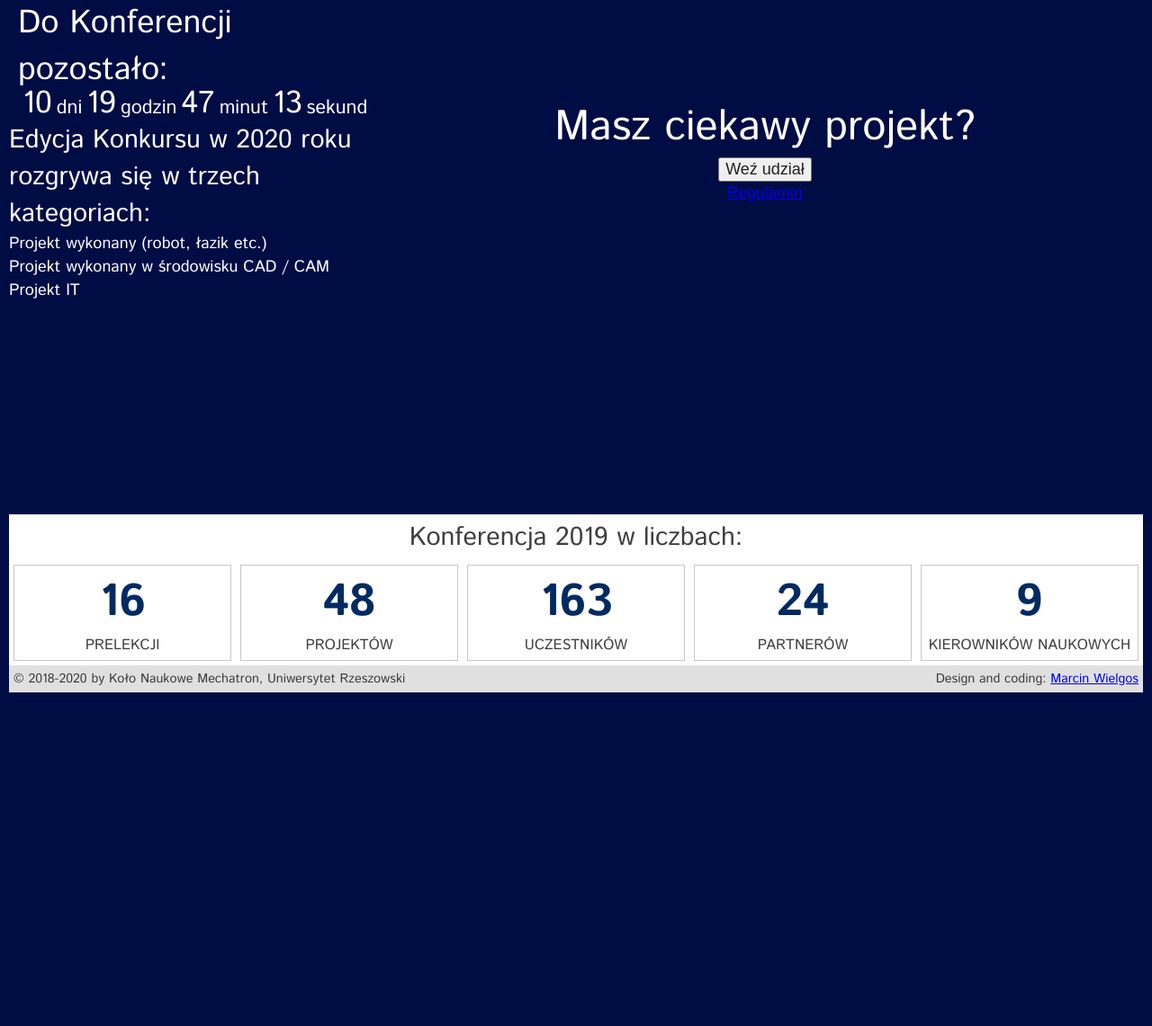
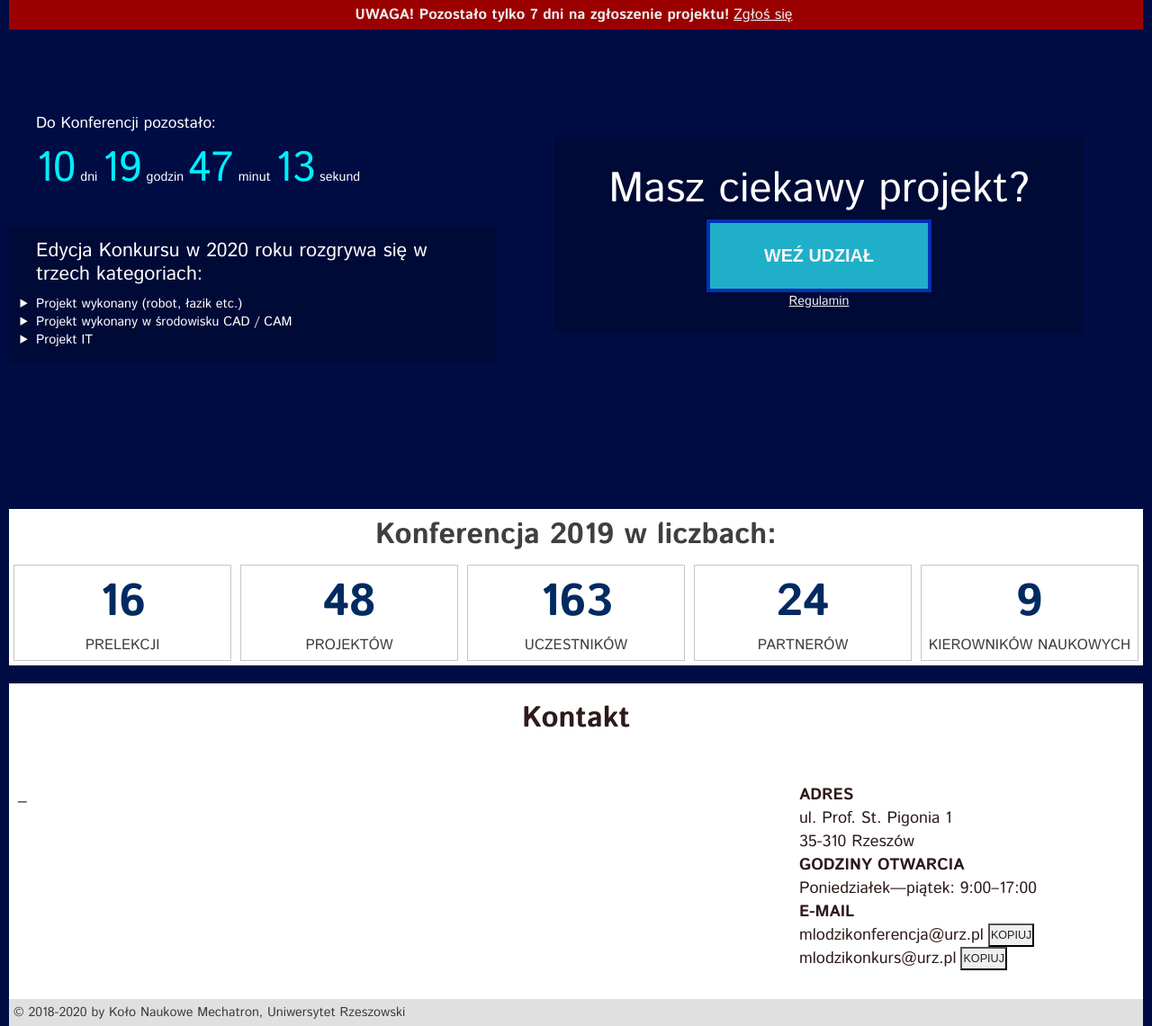
Before and after one commit to mwvabes/kmi-mechatron, a PHP site: page / in a window 1280 px wide. Shown: the part 60-1201 px from the top of the page at 90% size. Before the commit the page ends 830 px from the top, so only its background shows below. Run offline with PHP 8.4, Linux system fonts and the light colour scheme.

Commit message:
Added contact section

```diff
--- a/index.html
+++ b/index.html
@@ -11,7 +11,7 @@
   <link rel="stylesheet" href="styles/global.css">
   <link rel="stylesheet" href="styles/homepage.css">
 
-  <title>Document</title>
+  <title>Konkurs i Konferencja Młodych Inżynierów</title>
 </head>
 
 <body>
@@ -31,15 +31,19 @@
   </header>
 
   <main>
+    <div>
 
-    <div>
+      <section id="warning">
+        <span>UWAGA! Pozostało tylko 7 dni na zgłoszenie projektu!</span>
+        <a href="!">Zgłoś się</a>
+      </section>
+
       <section id="welcome" class="container">
 
         <div class="left">
           <div class="timeRemainingContainer">
             <h1>Do Konferencji pozostało:</h1>
-            <p id="timeRemaining">
-              <span id="rDays" class="rNum">10</span>dni
+            <p id="timeRemaining"><span id="rDays" class="rNum">10</span>dni
               <span id="rHours" class="rNum">19</span>godzin
               <span id="rMinutes" class="rNum">47</span>minut
               <span id="rSeconds" class="rNum">13</span>sekund
@@ -90,6 +94,42 @@
 
     </div>
 
+    <div>
+      <section id="contact">
+        <div class="title">
+          <h1>Kontakt</h1></div>
+        <div class="basis100"></div>
+
+        <div class="left">
+          <p> _</p>
+        </div>
+
+        <div id="contactInfo" class="right">
+          <div id="address">
+            <h1>Adres</h1>
+            <p>ul. Prof. St. Pigonia 1</p>
+            <p>35-310 Rzeszów</p>
+          </div>
+          <div id="openingHours">
+            <h1>Godziny otwarcia</h1>
+            <p>Poniedziałek—piątek: 9:00–17:00</p>
+          </div>
+          <div id="contactEmails">
+            <h1>E-mail</h1>
+            <ul>
+              <li>
+                <p>mlodzikonferencja@urz.pl</p><button id="copyEmail">Kopiuj</button>
+              </li>
+              <li>
+                <p>mlodzikonkurs@urz.pl</p><button id="copyEmail">Kopiuj</button>
+              </li>
+            </ul>
+          </div>
+        </div>
+
+      </section>
+    </div>
+
   </main>
 
   <footer>
@@ -98,7 +138,7 @@
         <p>&copy; 2018-2020 by Koło Naukowe Mechatron, Uniwersytet Rzeszowski</p>
       </div>
       <div class="right">
-        <p>Design and coding: <a href="http://vabes.pl">Marcin Wielgos</a></p>
+        <!-- <p>Projekt i realizacja: </p> -->
       </div>
     </div>
   </footer>
--- a/styles/global.css
+++ b/styles/global.css
@@ -82,6 +82,10 @@ nav > ul > li > a:hover {
   transition: 100ms linear;
 }
 
+main > div:first-child {
+  min-height: calc(100vh - 60px);
+}
+
 main > div {
   max-width: 1260px;
   margin: 0px auto;
@@ -94,7 +98,6 @@ main > div {
           flex-direction: column;
   -ms-flex-wrap: wrap;
       flex-wrap: wrap;
-  min-height: calc(100vh - 60px);
   -webkit-box-pack: justify;
       -ms-flex-pack: justify;
           justify-content: space-between;
@@ -121,6 +124,30 @@ main > div {
   text-align: right;
 }
 
+#warning {
+  font-size: .9rem;
+  display: -webkit-box;
+  display: -ms-flexbox;
+  display: flex;
+  background-color: #9b0000;
+  color: #eee;
+  font-weight: bold;
+  padding: 5px;
+  text-align: center;
+  -webkit-box-pack: center;
+      -ms-flex-pack: center;
+          justify-content: center;
+  -ms-flex-wrap: wrap;
+      flex-wrap: wrap;
+}
+
+#warning > a {
+  text-decoration: underline;
+  color: #eee;
+  margin: 0 5px;
+  font-weight: normal;
+}
+
 footer > div {
   color: #3d3d3d;
   font-size: .8rem;
@@ -142,6 +169,7 @@ footer > div {
 
 footer > * > * > p {
   font-size: inherit;
+  text-align: center;
 }
 
 .footer > .left {
--- a/styles/global.scss
+++ b/styles/global.scss
@@ -5,6 +5,9 @@ $anchorMenuColor: #FFF;
 
 $footerBackground: #e0e0e0;
 $footerColor: #3d3d3d;
+
+$warningBgColor: rgb(155, 0, 0);
+$warningColor: #eee;
 
 $maxWidth: 1260px;
 
@@ -80,13 +83,16 @@ nav > ul > li > a:hover {
   transition: 100ms linear;
 }
 
+main > div:first-child {
+  min-height: calc(100vh - 60px);
+}
+
 main > div {
   max-width: 1260px;
   margin: 0px auto;
   display: flex;
   flex-direction: column;
   flex-wrap: wrap;
-  min-height: calc(100vh - 60px);
   justify-content: space-between;;
 }
 
@@ -108,6 +114,25 @@ main > div {
   text-align: right;
 }
 
+#warning {
+  font-size: .9rem;
+  display: flex;
+  background-color: $warningBgColor;
+  color: $warningColor;
+  font-weight: bold;
+  padding: 5px;
+  text-align: center;
+  justify-content: center;
+  flex-wrap: wrap;
+}
+
+#warning > a {
+  text-decoration: underline;
+  color: $warningColor;
+  margin: 0 5px;
+  font-weight: normal;
+}
+
 footer > div {
   color: $footerColor;
   font-size: .8rem;
@@ -123,6 +148,7 @@ footer > div {
 
 footer > * > * > p {
   font-size: inherit;
+  text-align: center;
 }
 
 .footer > .left {
--- a/styles/homepage.css
+++ b/styles/homepage.css
@@ -1,6 +1,10 @@
 body {
   background-color: #000c44;
   color: #FFF;
+}
+
+section#contact {
+  margin-top: 20px;
 }
 
 .timeRemainingContainer {
@@ -13,18 +17,23 @@ body {
   -webkit-box-direction: normal;
       -ms-flex-direction: column;
           flex-direction: column;
-  font-size: 1rem;
-  padding: 0 10px;
+  font-size: .8rem;
+  padding: 15px 30px;
+  margin-bottom: 10px;
 }
 
 .timeRemainingContainer > h1 {
-  font-size: 2em;
+  font-size: 1.2em;
 }
 
 .rNum {
-  font-size: 1.6em;
+  font-size: 2.6rem;
   margin: 5px;
-  line-height: 0.4;
+  color: #00eeff;
+}
+
+.rNum:first-child {
+  margin-left: 0;
 }
 
 #timeRemaining:first-child {
@@ -32,7 +41,7 @@ body {
 }
 
 .timeRemainingContainer > p {
-  font-size: 1.2em;
+  font-size: 1em;
 }
 
 #timeRemaining {
@@ -45,6 +54,9 @@ body {
           flex-direction: row;
   -ms-flex-wrap: wrap;
       flex-wrap: wrap;
+  -webkit-box-align: first baseline;
+      -ms-flex-align: first baseline;
+          align-items: first baseline;
 }
 
 .numElements {
@@ -104,11 +116,6 @@ body {
   text-align: center;
 }
 
-#conferenceInNumbers > .title > h1 {
-  font-size: 1.6rem;
-  padding: 5px;
-}
-
 #welcome {
   display: -webkit-box;
   display: -ms-flexbox;
@@ -131,17 +138,27 @@ body {
           flex-direction: column;
   -ms-flex-wrap: wrap;
       flex-wrap: wrap;
-  -webkit-box-flex: 1;
-      -ms-flex: 1;
-          flex: 1;
+  -webkit-box-flex: 6;
+      -ms-flex: 6;
+          flex: 6;
 }
 
 .categoriesInfoContainer {
   font-size: 1rem;
+  background-color: rgba(0, 0, 0, 0.2);
+  padding: 15px 30px;
+  margin-bottom: 10px;
 }
 
 .categoriesInfoContainer > h1 {
-  font-size: 1.6em;
+  font-size: 1.2em;
+  line-height: 1.2;
+  margin-bottom: 10px;
+}
+
+.categoriesInfoContainer > ul {
+  font-size: .8em;
+  list-style-type: disclosure-closed;
 }
 
 #welcome > .right {
@@ -154,9 +171,9 @@ body {
           flex-direction: column;
   -ms-flex-wrap: wrap;
       flex-wrap: wrap;
-  -webkit-box-flex: 2;
-      -ms-flex: 2;
-          flex: 2;
+  -webkit-box-flex: 8;
+      -ms-flex: 8;
+          flex: 8;
   -webkit-box-align: center;
       -ms-flex-align: center;
           align-items: center;
@@ -167,6 +184,8 @@ body {
 }
 
 .competeActionContainer {
+  padding: 25px 60px;
+  background-color: rgba(0, 0, 0, 0.2);
   display: -webkit-box;
   display: -ms-flexbox;
   display: flex;
@@ -180,4 +199,100 @@ body {
       -ms-flex-align: center;
           align-items: center;
 }
+
+.competeActionContainer > button {
+  padding: 25px 60px;
+  background-color: #20afc9;
+  color: #f7f7f7;
+  border: 4px solid #0030b4;
+  border-radius: 0;
+  text-transform: uppercase;
+  font-weight: bold;
+  font-size: 1.1rem;
+}
+
+.competeActionContainer > a {
+  color: #eee;
+  font-size: .8rem;
+}
+
+#contact {
+  background-color: #FFF;
+  color: #2e1a1a;
+  display: -webkit-box;
+  display: -ms-flexbox;
+  display: flex;
+  -webkit-box-pack: justify;
+      -ms-flex-pack: justify;
+          justify-content: space-between;
+  padding: 10px 10px;
+  -ms-flex-wrap: wrap;
+      flex-wrap: wrap;
+  -webkit-box-pack: center;
+      -ms-flex-pack: center;
+          justify-content: center;
+}
+
+.title h1 {
+  font-weight: bold;
+  font-size: 1.8rem;
+  padding: 5px;
+}
+
+#contact > .left {
+  display: -webkit-box;
+  display: -ms-flexbox;
+  display: flex;
+  -webkit-box-orient: vertical;
+  -webkit-box-direction: normal;
+      -ms-flex-direction: column;
+          flex-direction: column;
+  -webkit-box-flex: 7;
+      -ms-flex: 7;
+          flex: 7;
+  -ms-flex-wrap: wrap;
+      flex-wrap: wrap;
+}
+
+#contact > .right {
+  -webkit-box-flex: 3;
+      -ms-flex: 3;
+          flex: 3;
+  -ms-flex-wrap: wrap;
+      flex-wrap: wrap;
+  display: -webkit-box;
+  display: -ms-flexbox;
+  display: flex;
+  -webkit-box-orient: vertical;
+  -webkit-box-direction: normal;
+      -ms-flex-direction: column;
+          flex-direction: column;
+  text-align: left;
+}
+
+#contactInfo h1 {
+  font-size: 1rem;
+  text-transform: uppercase;
+  font-weight: bold;
+}
+
+#contactInfo p {
+  font-size: 1rem;
+}
+
+#contactEmails li {
+  display: -webkit-box;
+  display: -ms-flexbox;
+  display: flex;
+  -ms-flex-wrap: wrap;
+      flex-wrap: wrap;
+}
+
+#contactEmails button {
+  font-size: .7rem;
+  padding: 1px;
+  margin: 0 5px;
+  text-transform: uppercase;
+  border-radius: 0;
+}
 /*# sourceMappingURL=homepage.css.map */
--- a/styles/homepage.scss
+++ b/styles/homepage.scss
@@ -2,6 +2,8 @@ $blue: #008ecf;
 $navy: rgb(0, 12, 68);
 
 $anchorMenuColor: #FFF;
+
+$rNumColor: rgb(0, 238, 255);
 
 $greyColor: #3f3f3f;
 $greyBorder: #c7c7c7;
@@ -15,27 +17,46 @@ $footerBackground: #2e1a1a;
 
 $maxWidth: 1260px;
 
+$actionButtonBgColor: #20afc9;
+$actionButtonColor: #f7f7f7;
+$actionButtonBorderColor: #0030b4;
+$actionAnchorColor: #eee;
+
+$alphaBackground: rgba(0,0,0,0.2);
+
+$contactBgColor: #FFF;
+$contactColor: #2e1a1a;
+
 body {
     background-color: $navy;
     color: #FFF;
+}
+
+section#contact {
+    margin-top: 20px;
 }
 
 .timeRemainingContainer {
     display: flex;
     flex-wrap: wrap;
     flex-direction: column;
-    font-size: 1rem;
-    padding: 0 10px;
+    font-size: .8rem;
+    padding: 15px 30px;
+    margin-bottom: 10px;
 }
 
 .timeRemainingContainer > h1 {
-    font-size: 2em;
+    font-size: 1.2em;
 }
 
 .rNum {
-    font-size: 1.6em;
+    font-size: 2.6rem;
     margin: 5px;
-    line-height: 0.4;
+    color: $rNumColor;
+}
+
+.rNum:first-child {
+    margin-left: 0;
 }
 
 #timeRemaining:first-child {
@@ -43,13 +64,14 @@ body {
 }
 
 .timeRemainingContainer > p {
-    font-size: 1.2em;
+    font-size: 1em;
 }
 
 #timeRemaining {
     display: flex;
     flex-direction: row;
     flex-wrap: wrap;
+    align-items: first baseline;
 }
 
 .numElements {
@@ -96,11 +118,6 @@ body {
     text-align: center;
 }
 
-#conferenceInNumbers > .title > h1 {
-    font-size: 1.6rem;
-    padding: 5px;
-}
-
 #welcome {
     display: flex;
     flex-direction: row;
@@ -111,30 +128,112 @@ body {
     display: flex;
     flex-direction: column;
     flex-wrap: wrap;
-    flex: 1;
+    flex: 6;
 }
 
 .categoriesInfoContainer {
     font-size: 1rem;
+    background-color: $alphaBackground;
+    padding: 15px 30px;
+    margin-bottom: 10px;
 }
 
 .categoriesInfoContainer > h1 {
-    font-size: 1.6em;
+    font-size: 1.2em;
+    line-height: 1.2;
+    margin-bottom: 10px;
+}
+
+.categoriesInfoContainer > ul {
+    font-size: .8em;
+    list-style-type: disclosure-closed;
 }
 
 #welcome > .right {
     display: flex;
     flex-direction: column;
     flex-wrap: wrap;
-    flex: 2;
+    flex: 8;
     align-items: center;
     text-align: center;
     justify-content: center;
 }
 
 .competeActionContainer {
+    padding: 25px 60px;
+    background-color: $alphaBackground;
     display: flex;
     flex-wrap: wrap;
     flex-direction: column;
     align-items: center;
 }
+
+.competeActionContainer > button {
+    padding: 25px 60px;
+    background-color: $actionButtonBgColor;
+    color: $actionButtonColor;
+    border: 4px solid $actionButtonBorderColor;
+    border-radius: 0;
+    text-transform: uppercase;
+    font-weight: bold;
+    font-size: 1.1rem;
+}
+
+.competeActionContainer > a {
+    color: $actionAnchorColor;
+    font-size: .8rem;
+}
+
+#contact {
+    background-color: $contactBgColor;
+    color: $contactColor;
+    display: flex;
+    justify-content: space-between;
+    padding: 10px 10px;
+    flex-wrap: wrap;
+    justify-content: center;
+}
+
+.title h1 {
+    font-weight: bold;
+    font-size: 1.8rem;
+    padding: 5px;
+}
+
+#contact > .left {
+    display: flex;
+    flex-direction: column;
+    flex: 7;
+    flex-wrap: wrap;
+}
+
+#contact > .right {
+    flex: 3;
+    flex-wrap: wrap;
+    display: flex;
+    flex-direction: column;
+    text-align: left;
+}
+
+#contactInfo h1 {
+    font-size: 1rem;
+    text-transform: uppercase;
+    font-weight: bold;
+}
+
+#contactInfo p {
+    font-size: 1rem;
+}
+
+#contactEmails li {
+    display: flex;
+    flex-wrap: wrap;
+}
+
+#contactEmails button {
+    font-size: .7rem;
+    padding: 1px;
+    margin: 0 5px;
+    text-transform: uppercase;
+    border-radius: 0;
+}
```
Also changed, not shown: 2 other files.
